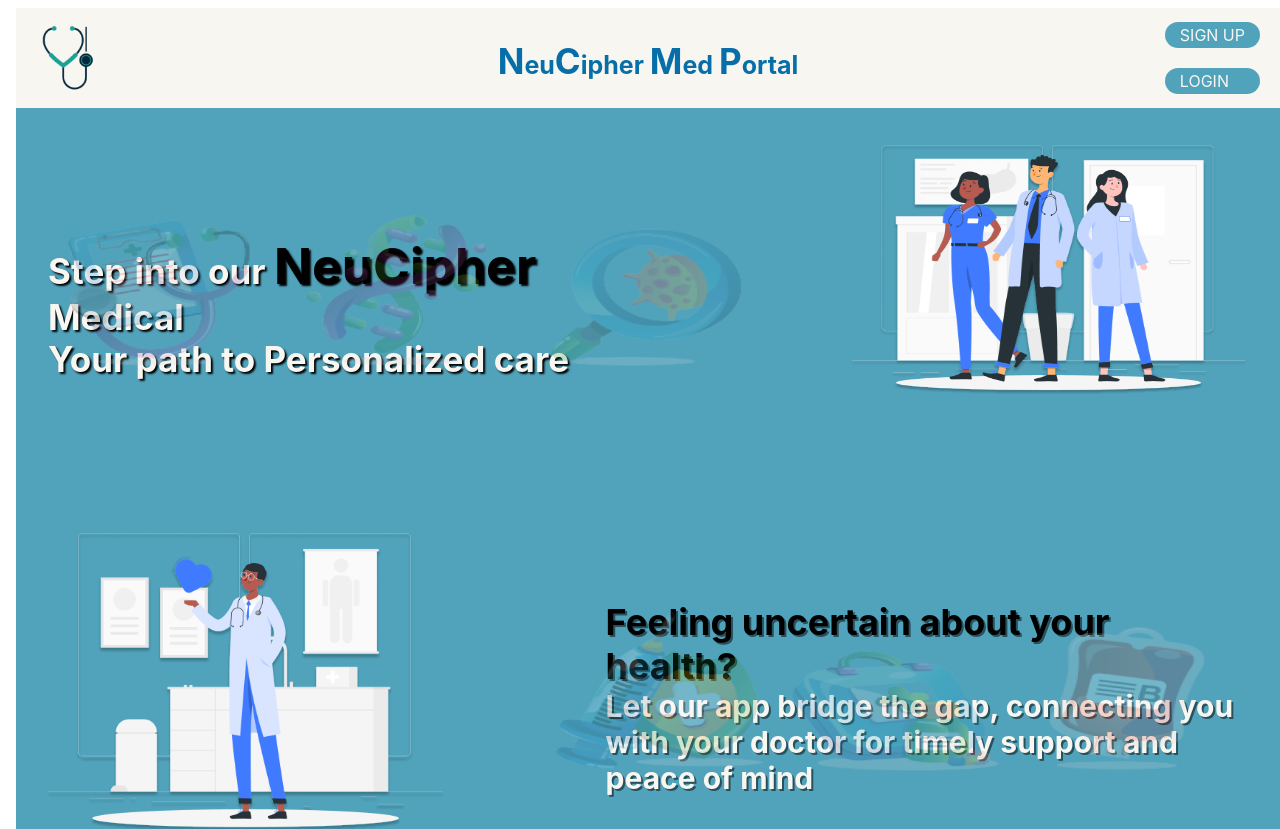
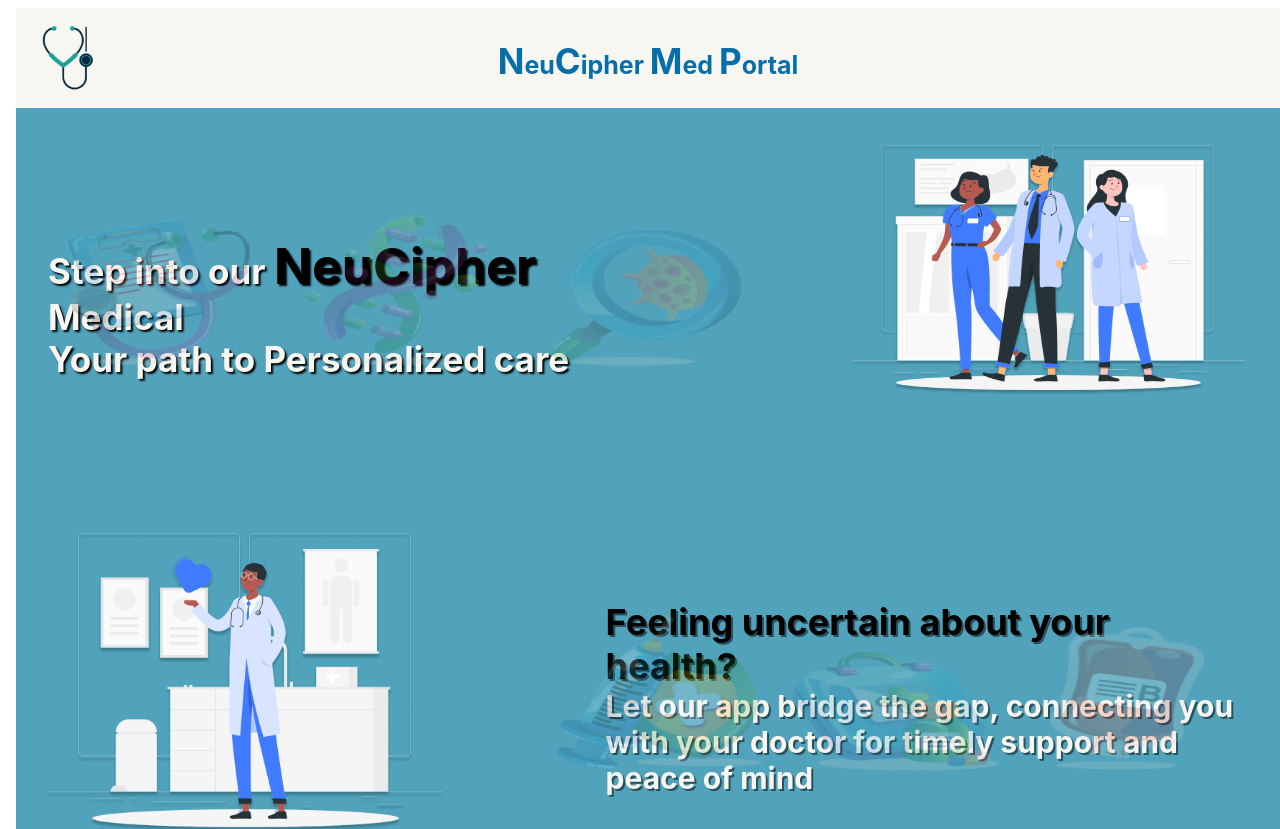
Before and after one commit to imparshva07/NeuroDecipher, an Angular app in the folder neucipher-frontend/: page / in a window 1280 px wide. Shown: the top 829 px of the page. Built offline with nearby package versions, Linux system fonts and the light colour scheme.

Commit message:
Update app.component.html

```diff
--- a/neucipher-frontend/src/app/app.component.html
+++ b/neucipher-frontend/src/app/app.component.html
@@ -11,7 +11,7 @@
     <h1 class="webapp-name">
       <span class="n">N</span>eu<span class="c">C</span>ipher <span class="m">M</span>ed <span class="p">P</span>ortal
   </h1>
-      <div class="right-section">
+      <div class="right-section" *ngIf="isHomePage">
        <!-- <div class="signup-bar">
           <a routerLink="/signup" class="signup">SIGN UP</a>
         </div> -->
```
